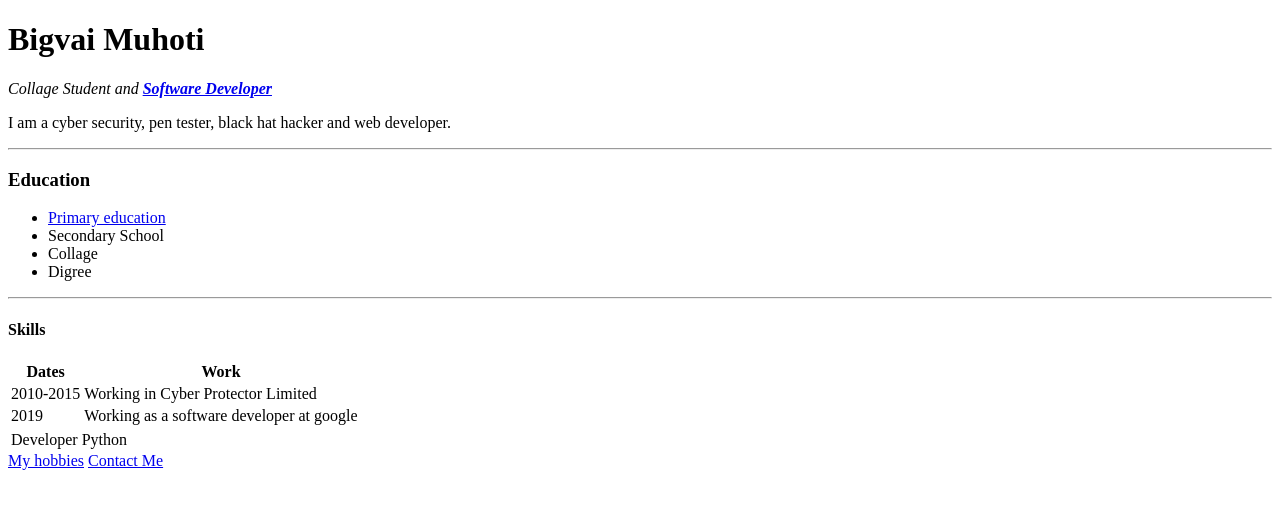
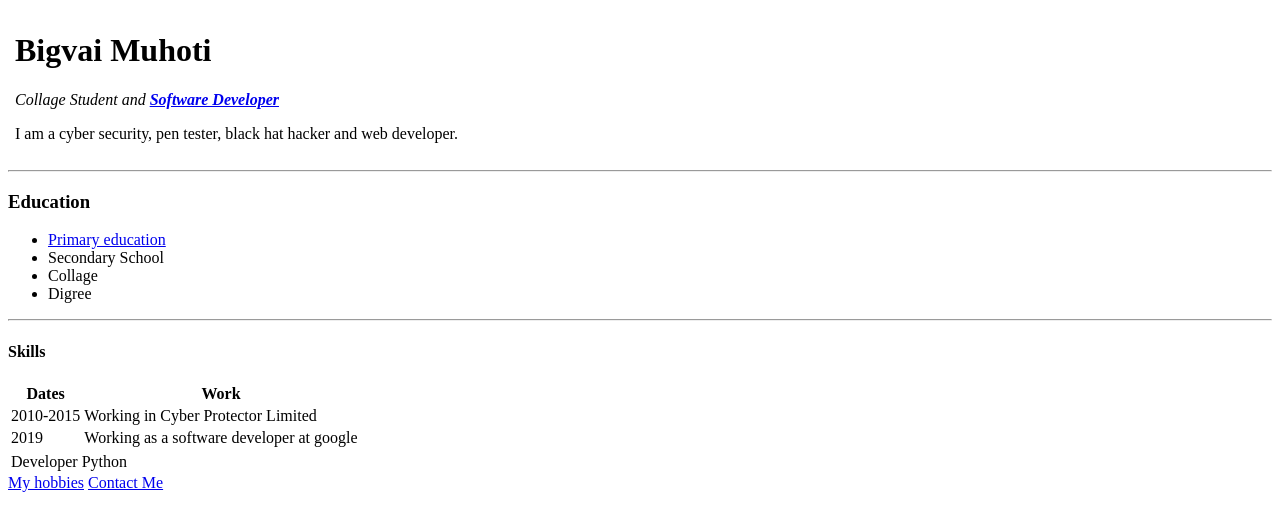
Before and after one commit to kingvision911/html_website, a plain HTML site: page index.html in a window 1280 px wide. Drawn offline with Linux system fonts and the light colour scheme.

Commit message:
Update index.html

```diff
--- a/index.html
+++ b/index.html
@@ -5,10 +5,16 @@
         <title>Bigvai's personal website</title>
     </head>
     <body>
-
-    	<h1>Bigvai Muhoti</h1>
-	<p><em>Collage Student and <strong><a href="#">Software Developer</a></strong></em></p>
-    	<p>I am a cyber security, pen tester, black hat hacker and web developer.</p>
+   	<table>
+		<tr>
+			<td><img scr="https://www.google.com/imgres?imgurl=https%3A%2F%2Fwww.esilo.com%2Fwp-content%2Fuploads%2Fmedia-library%2Fhooded-hacker-on-comupter-digital-brain-potential-blog-post-e1573366318920.jpg&imgrefurl=https%3A%2F%2Fwww.esilo.com%2Fblog%2Fhacking-into-a-hackers-mind%2F&tbnid=iSBFF34Vhrs1mM&vet=12ahUKEwiO-fiS5sj7AhVLTqQEHWS3DSoQMygHegUIARCwAQ..i&docid=SJA0lzYN0POb-M&w=999&h=574&q=hacking%20photos&client=firefox-b-e&ved=2ahUKEwiO-fiS5sj7AhVLTqQEHWS3DSoQMygHegUIARCwAQ"></td>
+	   		<td>
+			<h1>Bigvai Muhoti</h1>
+			<p><em>Collage Student and <strong><a href="#">Software Developer</a></strong></em></p>
+			<p>I am a cyber security, pen tester, black hat hacker and web developer.</p>
+			</td>
+		</tr>
+	    </table>
     	<hr>
     	<h3>Education</h3>
     	<ul>
```
